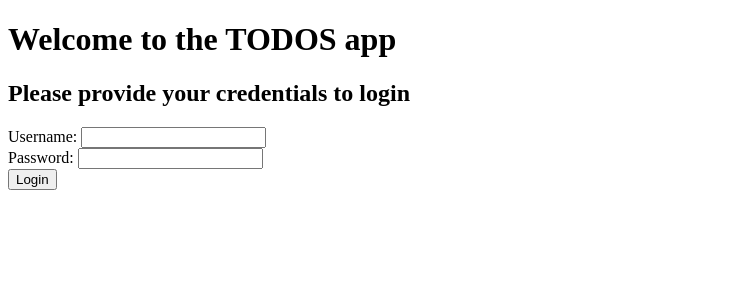
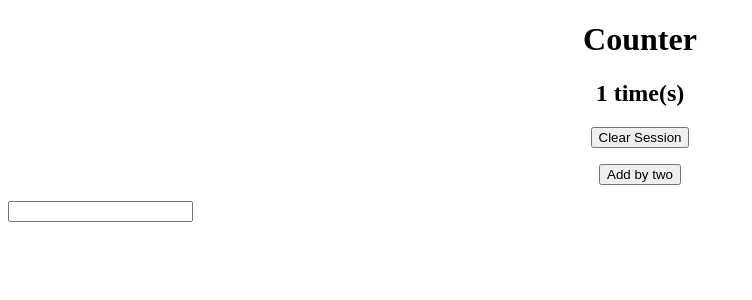
Before and after one commit to MarcoVillegasCampos/Counter, a Flask app: template templates/index.html in a window 1280 px wide. Shown: the top 300 px of the page, without its empty margins (0-752 px from the left). Run offline with Flask 2, Linux system fonts and the light colour scheme; the template is opened without the code that fills it, so the values that code supplies are empty; the visitor is signed in with stand-in values (Sample User, id 1).

Commit message:
adding files

```diff
--- a/server.py
+++ b/server.py
@@ -3,95 +3,27 @@ from flask.globals import session
 from werkzeug.utils import redirect
 
 app= Flask(__name__)
-app.secret_key="secret"
-users=[
-    {
-        "username" : "michael08",
-        "password" : "pass123"
-    },
-      {
-        "username" : "julie27",
-        "password" : "pass456"
-    },
-        {
-        "username" : "alfredo123",
-        "password" : "pass555"
-    }
+app.secret_key="my secret"
 
+@app.route("/", methods=["GET"])
 
-]
-
-todos= {
-    "michael08": [
-        {"todo": "Wash the dishes",
-        "completed": False
-        },
-         {"todo": "Clean the house",
-        "completed": False
-        }
-    ],
-    "julie27": [
-        {"todo": "Go to the gym",
-        "completed": True
-        },
-         {"todo": "Make a birthday cake",
-        "completed": False
-        }
-    ],
-    "alfredo123": [
-        {"todo": "Explain POST method",
-        "completed": False
-        },
-         {"todo": "Explain sessions",
-        "completed": False
-        }
-    ],
-}
-
-@app.route("/login", methods=["GET"])
-
-def displayLogin():
-    loginError=""
-    if loginError in session:
-        loginError=session['loginError']
+def counter():
+    if "counter" not in session:
+        session["counter"] = 0
+    else:
+        session['counter'] += 1
     return render_template("index.html")
 
-@app.route("/home", methods=["GET"])
-def displayHome():
-    if 'userName' in session:
-        userName=session['userName']
-        currentUserTodos= todos[userName]
-        print(currentUserTodos)
-    #if session['userName']:
-        #return render_template("home.html")
-    #else:
-        return render_template("home.html", todos=currentUserTodos)
+@app.route("/destroy_session", methods=["GET"])
+def destroySession():
+    session.clear()
+    return redirect('/')
 
+@app.route("/add2", methods=["GET"])
+def addbytwo():
+    session["counter"] +=1
+    return redirect('/')
 
-
-@app.route( "/authentication", methods=['POST'] )
-def validateCredentials():
-    userName = request.form['userName']
-    userPassword = request.form['userPassword']
-    identifier = request.form['identifier']
-    print( 'Identifier', identifier )
-    for user in users:
-        if user['username'] == userName and user['password'] == userPassword:
-            session['userName'] = userName
-            if 'loginError' in session:
-                session.pop( 'loginError' )
-            return redirect( '/home' )
-    session['loginError'] = "Wrong credentials provided."
-    return redirect( '/login' )
-
-@app.route("/logout", methods= ['GET'])
-def closeSession():
-    session.clear()
-    responseObj= {
-        'message': 'logout successfully'
-    }
-    #return redirect('/login')
-    return responseObj
 
 if __name__ == "__main__":
     app.run(debug=True)
--- a/templates/index.html
+++ b/templates/index.html
@@ -4,37 +4,27 @@
         <meta charset="UTF-8">
         <meta http-equiv="X-UA-Compatible" content="IE=edge">
         <meta name="viewport" content="width=device-width, initial-scale=1.0">
-        <title>Document</title>
+        <title>Counter</title>
     </head>
     <body>
-        <h1>
-            Welcome to the TODOS app
+        <h1 align="center">
+            Counter
         </h1>
-        <h2>
-            Please provide your credentials to login
+
+        <h2 align= "center" name='key'>
+            {{session['counter']}} time(s)
         </h2>
-        <form action="/authentication" method="POST">
-            <div>
-                <label for="userName">
-                    Username:
-                </label>
-                <input type="text" id="userName" name="userName" />
-            </div>
-            <div>
-                <label for="userPassword">
-                    Password:
-                </label>
-                <input type="password" id="userPassword" name="userPassword" />
-            </div>
-            <input type="hidden" name="identifier" id="identifier" value="123" />
-            <button type="submit">
-                Login
-            </button>
+
+        <div>
+            <p align="center"><a href="/destroy_session" ><button >Clear Session</button></a></p>
+            <p align="center"><a href="/add2" ><button >Add by two</button></a></p>
+
+            </a>
+        </div>
+
+        <input type="text" name="addition" id="addition" align="center">
+
         </form>
-        {% if loginError != "": %}
-            <div>
-                {{loginError}}
-            </div>
-        {% endif %}
+
     </body>
 </html>
```
